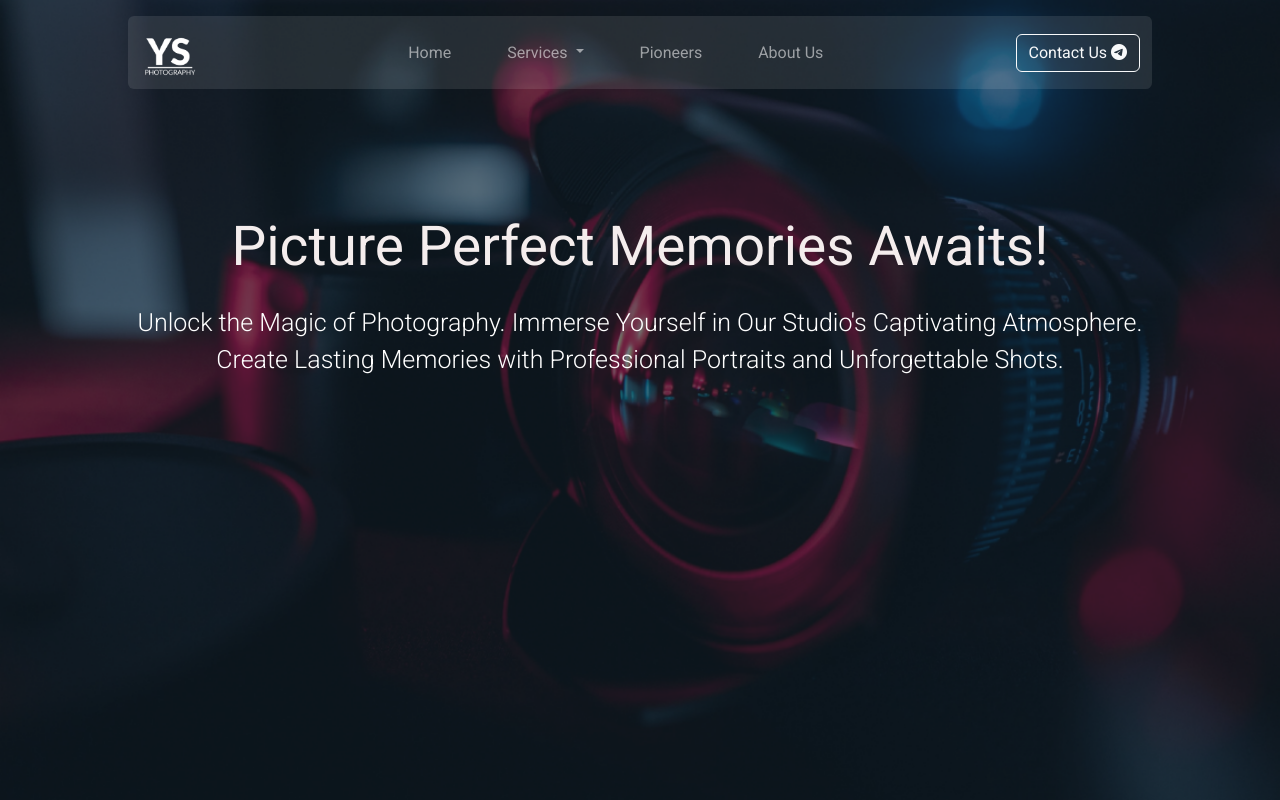
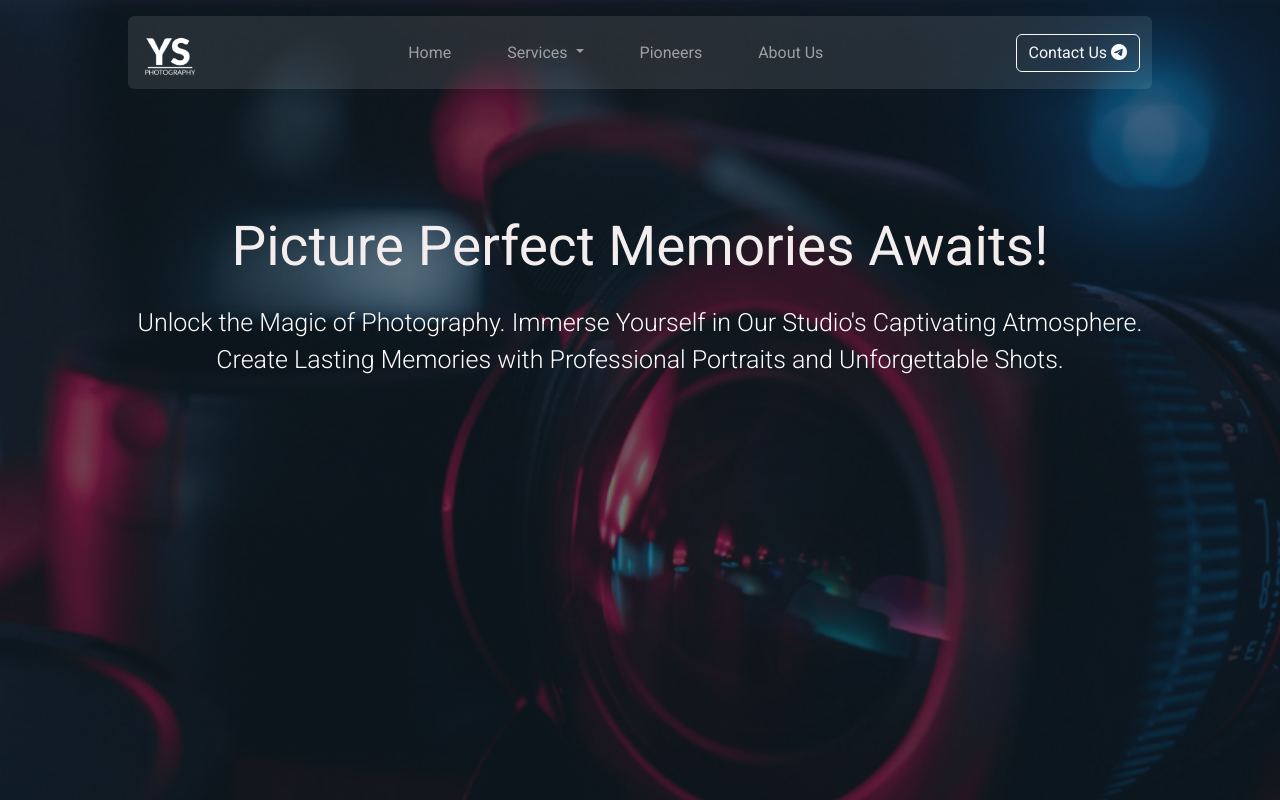
Before and after one commit to Gary-09/ys-project, a Vue app: page / in a window 1280 px wide. Shown: the top 800 px of the page. Built offline with nearby package versions, Linux system fonts and the light colour scheme.

Commit message:
recent updated

```diff
--- a/src/assets/main.css
+++ b/src/assets/main.css
@@ -27,7 +27,7 @@ nav {
 .home {
     background-image: url("../assets/images/bg-1.png");
     background-size: cover;
-    min-height: 105vh;
+    min-height: 150vh;
     background-position: center;
     color: white;
 }
```
